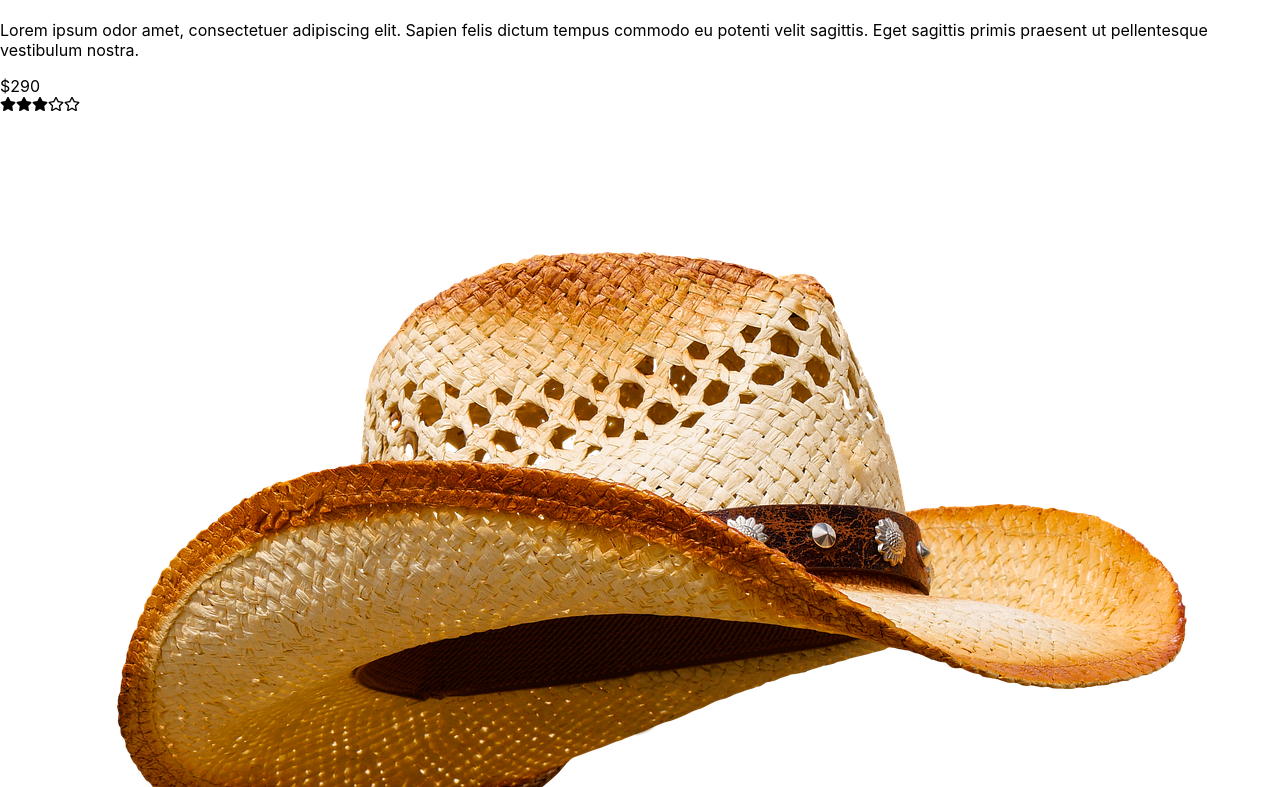
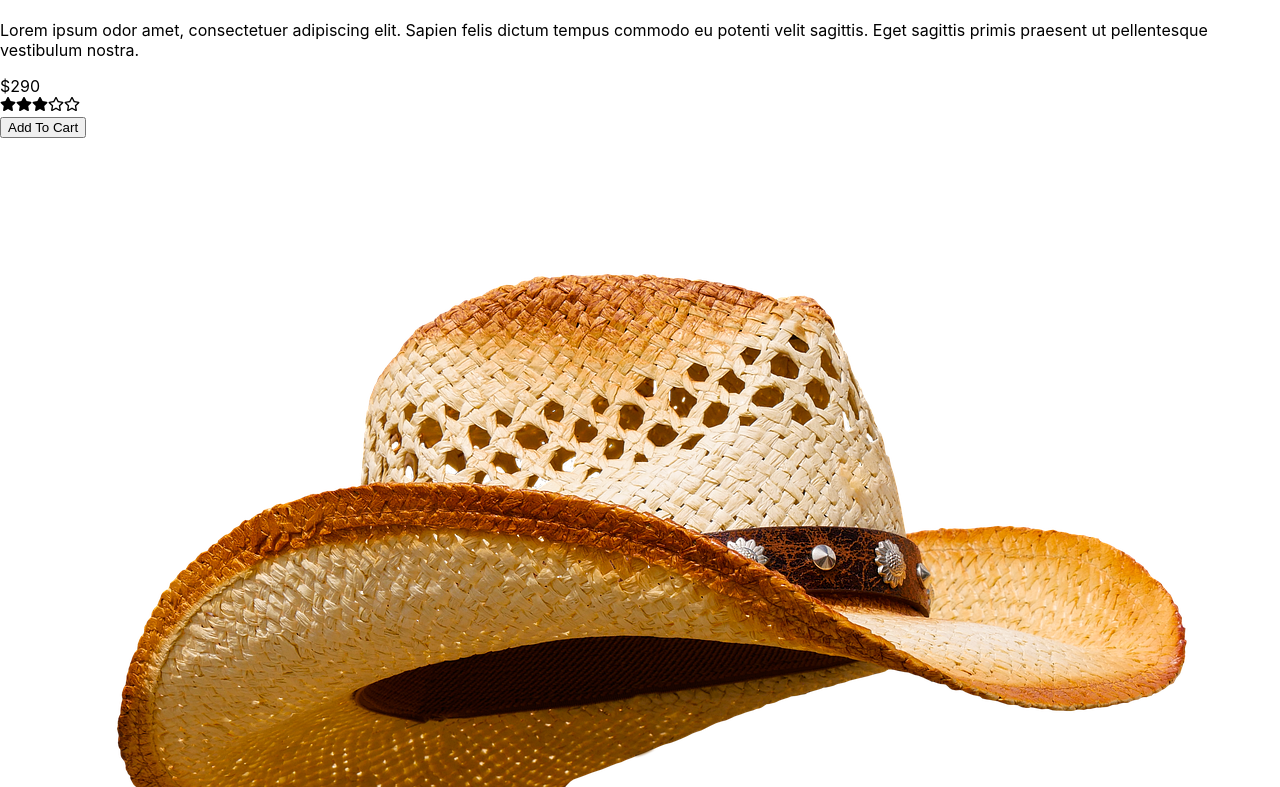
Before and after one commit to mickey55679/react-components-athletech, a React (Create React App) app: page / in a window 1280 px wide. Shown: the part 2013-2800 px from the top of the page. Built offline with nearby package versions, Linux system fonts and the light colour scheme; a web font is replaced by a local one.

Commit message:
added button

```diff
--- a/src/Components/ProductCard/ProductCard.js
+++ b/src/Components/ProductCard/ProductCard.js
@@ -27,6 +27,7 @@ function ProductCard() {
                     <FaRegStar className="icon" />
                   </div>
                 </div>
+                <button className="btn">Add To Cart</button>
               </div>
             );
         })
```
